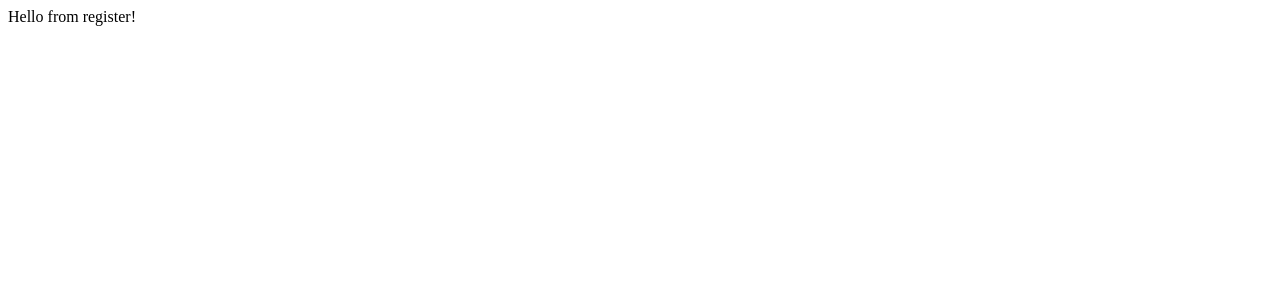
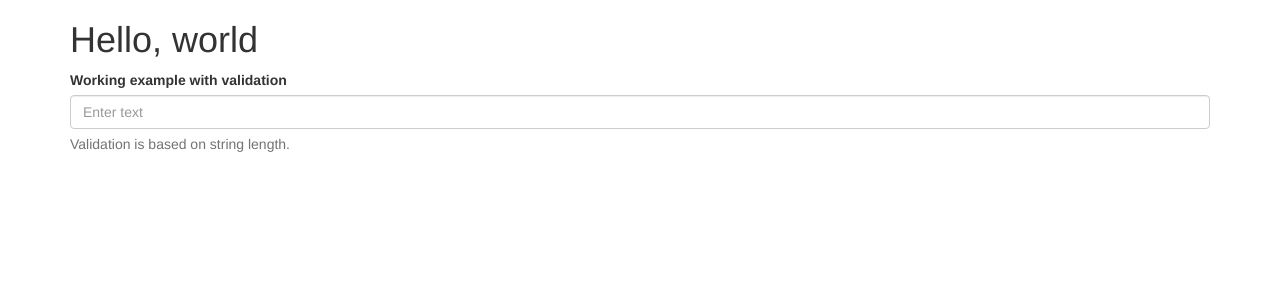
Before and after one commit to laaksomavrick/boring-react-spa, a React (Create React App) app: page /register in a window 1280 px wide. Shown: the top 300 px of the page. Built offline with nearby package versions, Linux system fonts and the light colour scheme.

Commit message:
Started register form (bad code)

```diff
--- a/package.json
+++ b/package.json
@@ -4,7 +4,7 @@
   "private": true,
   "engines": {
     "node": "10.14.1"
-  },
+   },
   "dependencies": {
     "react": "^16.7.0",
     "react-bootstrap": "^0.32.4",
@@ -21,6 +21,7 @@
     "@types/jest": "^23.3.13",
     "@types/node": "^10.12.18",
     "@types/react": "^16.7.20",
+    "@types/react-bootstrap": "^0.32.15",
     "@types/react-dom": "^16.0.11",
     "@types/react-redux": "^7.0.0",
     "@types/react-router-dom": "^4.3.1",
--- a/public/index.html
+++ b/public/index.html
@@ -22,14 +22,7 @@
       work correctly both with client-side routing and a non-root public URL.
       Learn how to configure a non-root public URL by running `npm run build`.
     -->
-    <link
-      rel="stylesheet"
-      href="https://fonts.googleapis.com/css?family=Roboto:300,400,500"
-    />
-    <link
-      rel="stylesheet"
-      href="https://fonts.googleapis.com/icon?family=Material+Icons"
-    />
+    <link rel="stylesheet" href="https://maxcdn.bootstrapcdn.com/bootstrap/3.3.7/css/bootstrap.min.css" integrity="sha384-BVYiiSIFeK1dGmJRAkycuHAHRg32OmUcww7on3RYdg4Va+PmSTsz/K68vbdEjh4u" crossorigin="anonymous">
 
     <title>React App</title>
   </head>
--- a/src/app/app.component.tsx
+++ b/src/app/app.component.tsx
@@ -7,8 +7,12 @@ import { Login, Register } from "../user";
 // Folders, Notes, Note
 
 export class App extends Component {
+
+  // todo better way for 100vh; component; styled components?
+
   render() {
     return (
+      <div style={{height: "100vh"}}>
       <Router>
         <Switch>
           <Route path="/register" component={Register} />
@@ -16,6 +20,7 @@ export class App extends Component {
           <Route component={Home} />
         </Switch>
       </Router>
+      </div>
     );
   }
 }
--- a/src/user/register.component.tsx
+++ b/src/user/register.component.tsx
@@ -1,3 +1,62 @@
-import React, { ReactElement } from "react";
+import React, { Component } from "react";
+import {
+  Col,
+  ControlLabel,
+  FormControl,
+  FormGroup,
+  Grid,
+  HelpBlock,
+  Row,
+} from "react-bootstrap";
 
-export const Register = (): ReactElement<{}> => <div>Hello from register!</div>;
+export class Register extends Component {
+
+  constructor(props: any, context: any) {
+    super(props, context);
+
+    this.handleChange = this.handleChange.bind(this);
+
+    this.state = {
+      value: "",
+    };
+  }
+  getValidationState() {
+    const length = (this.state as any).value.length;
+    if (length > 10) return "success";
+    else if (length > 5) return "warning";
+    else if (length > 0) return "error";
+    return null;
+  }
+
+  handleChange(e: any) {
+    this.setState({ value: e.target.value });
+  }
+
+  render() {
+    return (
+      <Grid>
+        <Row>
+          <Col xs={12}>
+            <h1>Hello, world</h1>
+            <form>
+              <FormGroup
+                controlId="formBasicText"
+                validationState={this.getValidationState()}
+              >
+                <ControlLabel>Working example with validation</ControlLabel>
+                <FormControl
+                  type="text"
+                  value={(this.state as any).value}
+                  placeholder="Enter text"
+                  onChange={this.handleChange}
+                />
+                <FormControl.Feedback />
+                <HelpBlock>Validation is based on string length.</HelpBlock>
+              </FormGroup>
+            </form>
+          </Col>
+        </Row>
+      </Grid>
+    );
+  }
+}
```
Also changed, not shown: 1 other file (tests, documents, lock files or other folders).
